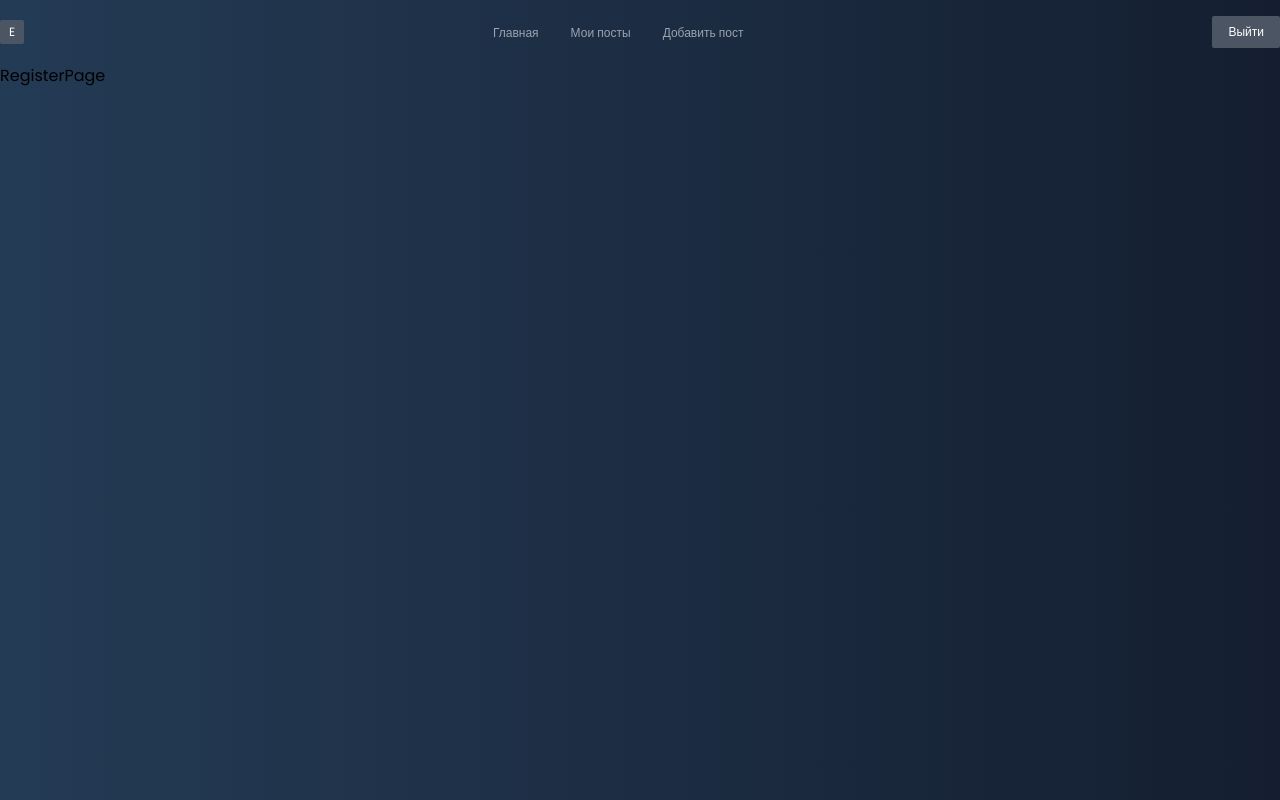
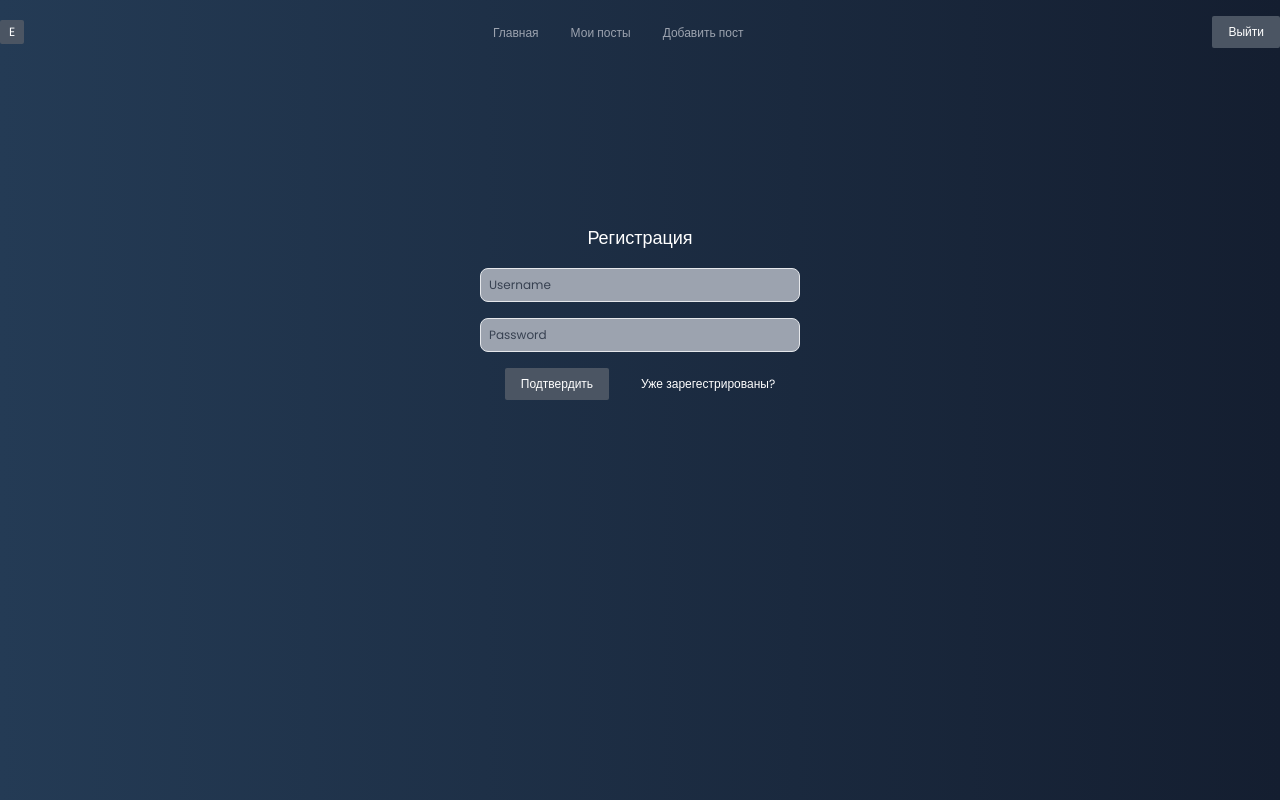
Before and after one commit to adamovichhh/BlogApp, a React (Create React App) app in the folder client/: page /register in a window 1280 px wide. Built offline with nearby package versions, Linux system fonts and the light colour scheme.

Commit message:
Login and Register pages layout

```diff
--- a/client/src/pages/LoginPage.jsx
+++ b/client/src/pages/LoginPage.jsx
@@ -1,7 +1,45 @@
 import React from 'react'
+import { Link } from 'react-router-dom'
 
 export const LoginPage = () => {
   return (
-    <div>LoginPage</div>
+    <form
+      onSubmit={e => e.preventDefault()}
+      className=' w-1/4 h-60 mx-auto mt-40'
+    >
+      <h1 className=' text-lg text-white text-center'>Авторизация</h1>
+
+      <label className='text-xs text-gray-400'>
+        <input
+          type='text'
+          placeholder='Username'
+          className='mt-4 text-black w-full rounded-lg bg-gray-400 border py-2 px-2 text-xs outline-none placeholder:text-gray-700'
+        />
+      </label>
+
+      <label className='text-xs text-gray-400'>
+        <input
+          type='text'
+          placeholder='Password'
+          className='mt-4 text-black w-full rounded-lg bg-gray-400 border py-2 px-2 text-xs outline-none placeholder:text-gray-700'
+        />
+      </label>
+
+      <div className='flex gap-8 justify-center mt-4'>
+        <button
+          type='submit'
+          className='flex justify-center items-center text-xs bg-gray-600 text-white rounded-sm py-2 px-4'
+        >
+          Войти
+        </button>
+        <Link
+          to='/register'
+          className='flex justify-center items-center text-xs text-white'
+        >
+          Нет аккаунта ?
+        </Link>
+      </div>
+
+    </form>
   )
 }
--- a/client/src/pages/RegisterPage.jsx
+++ b/client/src/pages/RegisterPage.jsx
@@ -1,7 +1,46 @@
 import React from 'react'
+import { Link } from 'react-router-dom'
+
 
 export const RegisterPage = () => {
   return (
-    <div>RegisterPage</div>
+    <form
+      onSubmit={e => e.preventDefault()}
+      className=' w-1/4 h-60 mx-auto mt-40'
+    >
+      <h1 className=' text-lg text-white text-center'>Регистрация</h1>
+
+      <label className='text-xs text-gray-400'>
+        <input
+          type='text'
+          placeholder='Username'
+          className='mt-4 text-black w-full rounded-lg bg-gray-400 border py-2 px-2 text-xs outline-none placeholder:text-gray-700'
+        />
+      </label>
+
+      <label className='text-xs text-gray-400'>
+        <input
+          type='text'
+          placeholder='Password'
+          className='mt-4 text-black w-full rounded-lg bg-gray-400 border py-2 px-2 text-xs outline-none placeholder:text-gray-700'
+        />
+      </label>
+
+      <div className='flex gap-8 justify-center mt-4'>
+        <button
+          type='submit'
+          className='flex justify-center items-center text-xs bg-gray-600 text-white rounded-sm py-2 px-4'
+        >
+          Подтвердить
+        </button>
+        <Link
+          to='/login'
+          className='flex justify-center items-center text-xs text-white'
+        >
+          Уже зарегестрированы?
+        </Link>
+      </div>
+
+    </form>
   )
 }
```
